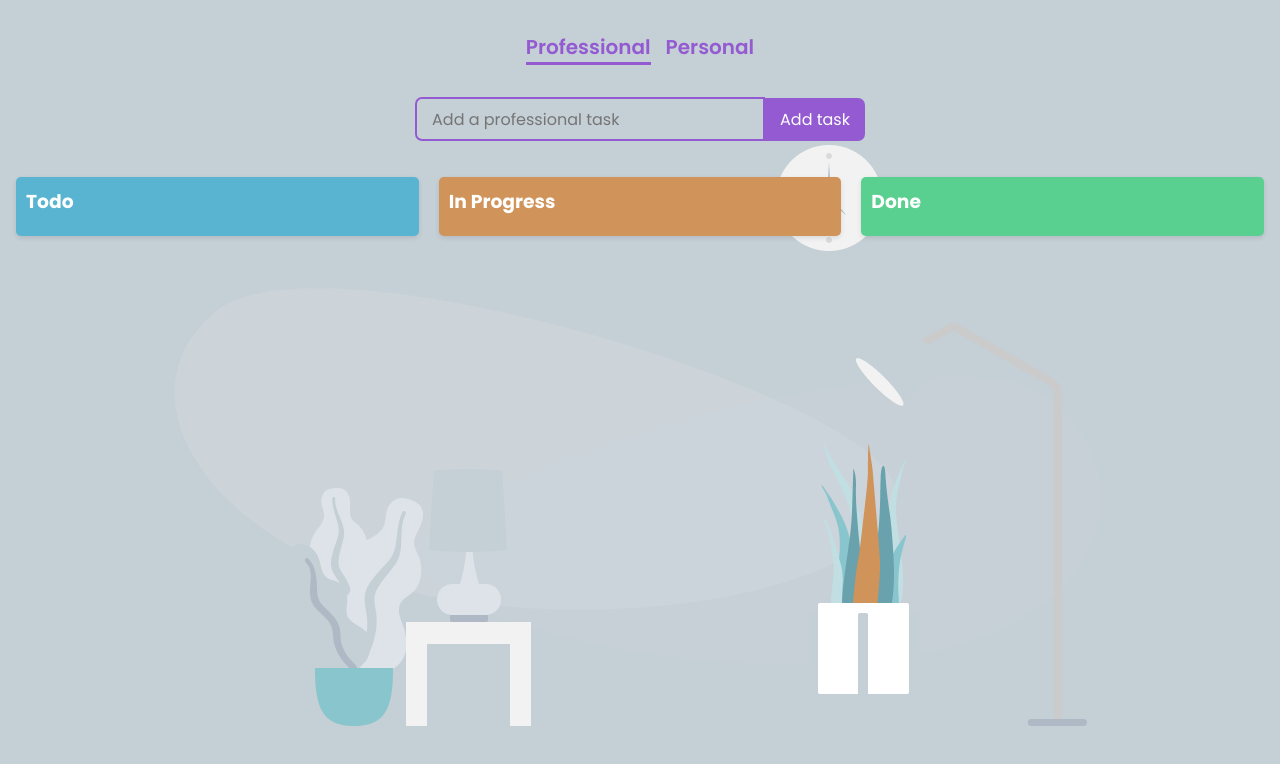
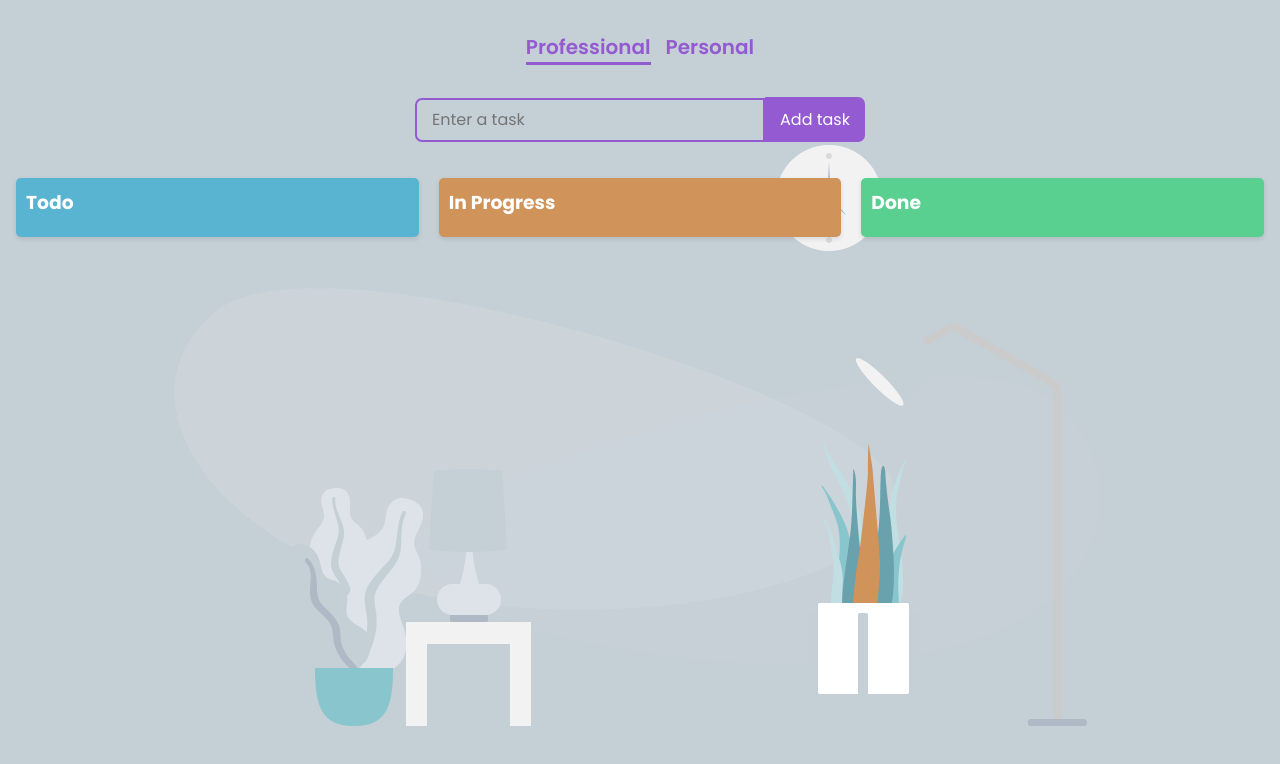
Before and after one commit to Shamseer88/kanban-board, a React (Vite) app: page / in a window 1280 px wide. Shown: the top 764 px of the page. Built offline with nearby package versions, Linux system fonts and the light colour scheme.

Commit message:
Style changes for mac

```diff
--- a/src/components/AddTask.jsx
+++ b/src/components/AddTask.jsx
@@ -20,7 +20,7 @@ const AddTask = ({ activeTab, tasks, setTasks }) => {
       <form onSubmit={handleAddTask}>
         <input
           type="text"
-          placeholder={`Add a ${activeTab} task`}
+          placeholder="Enter a task"
           value={taskText}
           onChange={(e) => setTaskText(e.target.value)}
           required
--- a/src/index.css
+++ b/src/index.css
@@ -54,7 +54,7 @@
   font-size: 1rem;
   background-color: #945ad1;
   color: white;
-  padding: 9px 15px;
+  padding: 10px 15px;
   border-radius: 0 7px 7px 0;
   cursor: pointer;
 }
```
